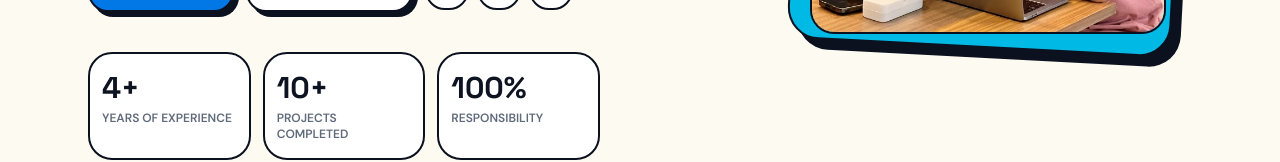
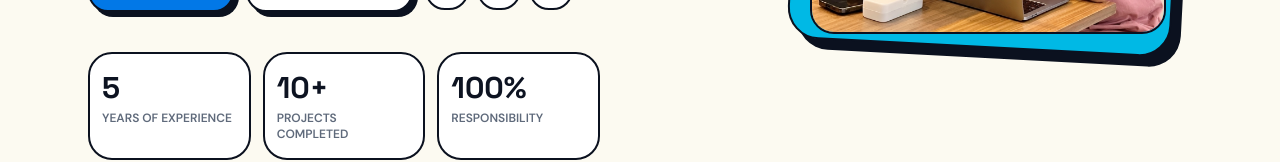
Before and after one commit to mariwi1503/portfolio, a Next.js app: page / in a window 1280 px wide. Shown: the part 593-755 px from the top of the page. Built offline with nearby package versions, Linux system fonts and the light colour scheme.

Commit message:
feat: update years of experience

```diff
--- a/src/components/sections/HeroSection.tsx
+++ b/src/components/sections/HeroSection.tsx
@@ -104,7 +104,7 @@ export function HeroSection() {
             <dl className="mt-10 grid max-w-lg grid-cols-3 gap-3">
               <div className="rounded-2xl border-2 border-ink bg-card px-3 py-4">
                 <dt className="font-display text-2xl font-black sm:text-3xl">
-                  4+
+                  5
                 </dt>
                 <dd className="text-muted-foreground mt-1 text-[11px] font-semibold uppercase sm:text-xs">
                   {t("hero.yearsExperience")}
```
